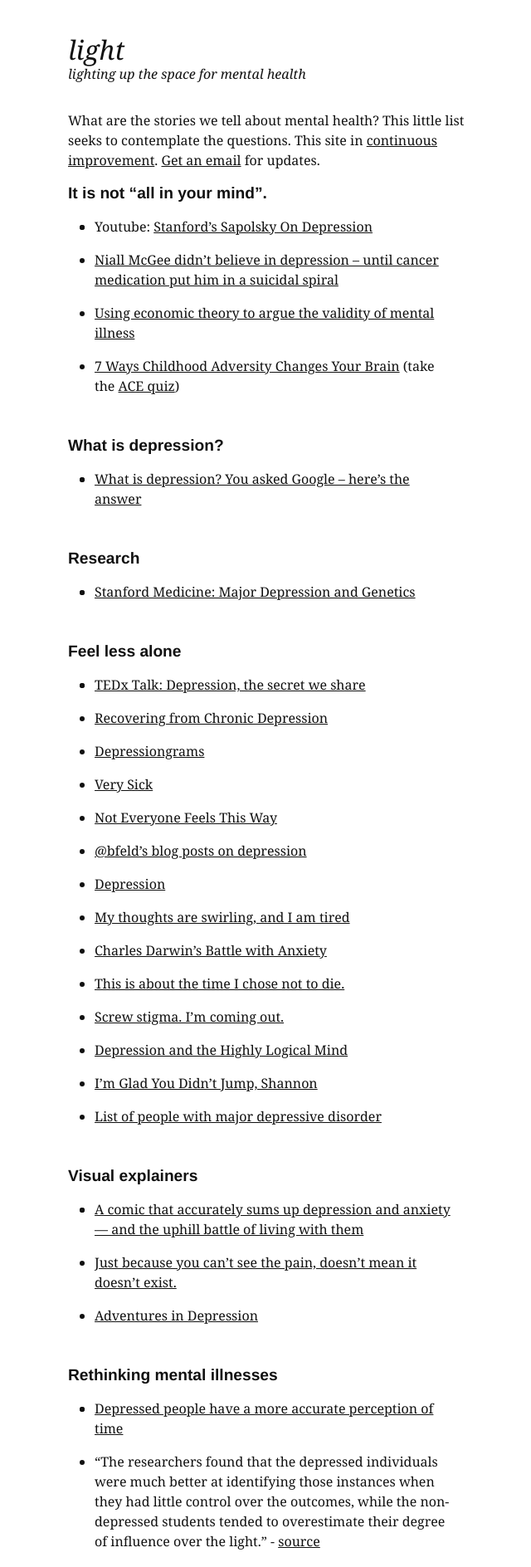
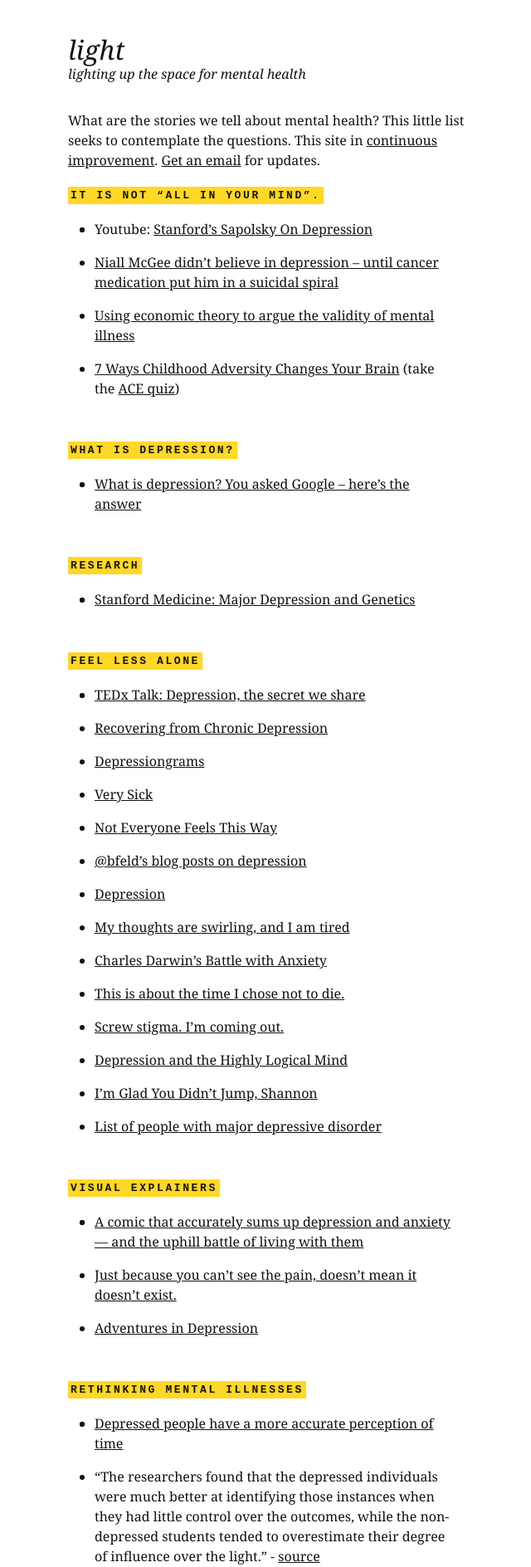
Before and after one commit to wynlim/light, a Jekyll site: the page built from index.md, in a window 1280 px wide. Shown: the top 1888 px of the page at 83% size, without its empty margins (308-948 px from the left). Built offline with Jekyll 4.4.1, drawn with Linux system fonts in a browser that asks for light colours.

Commit message:
mini stylistic update

```diff
--- a/_sass/_base.scss
+++ b/_sass/_base.scss
@@ -25,8 +25,14 @@ h1 {
 }
 
 h2 {
-	font-size: 1.2em;
+	font-size: 1em;
+	//font-weight: normal;
+	text-transform: uppercase;
 	font-family: $alt-font-family;
+	background: #FFD726;
+	display: inline;
+	letter-spacing: 0.2em;
+	padding: 3px;
 }
 
 ul {
--- a/css/main.scss
+++ b/css/main.scss
@@ -7,7 +7,7 @@
 
 // Our variables
 $base-font-family: georgia, times, serif;
-$alt-font-family: Helvetica, Arial, sans-serif;
+$alt-font-family: monospace;
 $base-font-size:   18px;
 $small-font-size:  $base-font-size * 0.875;
 $base-line-height: 1.5;
```
